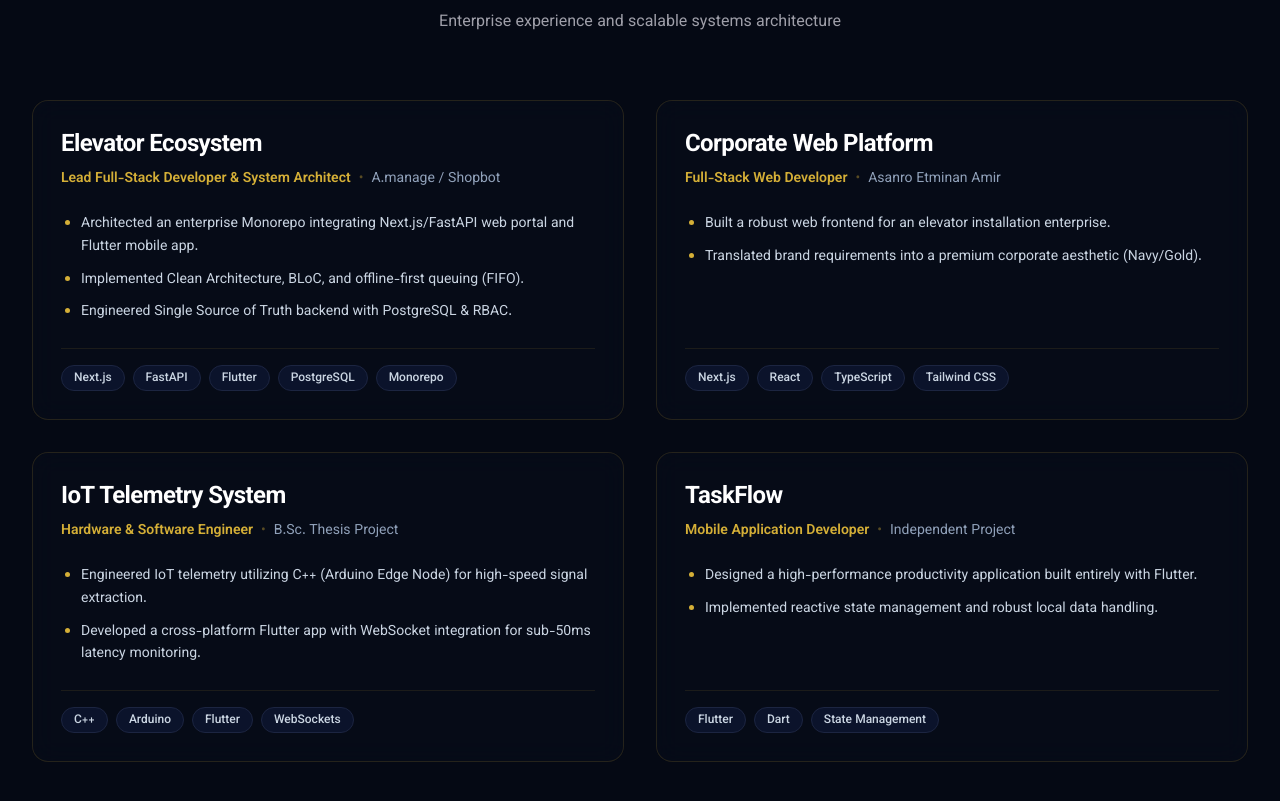
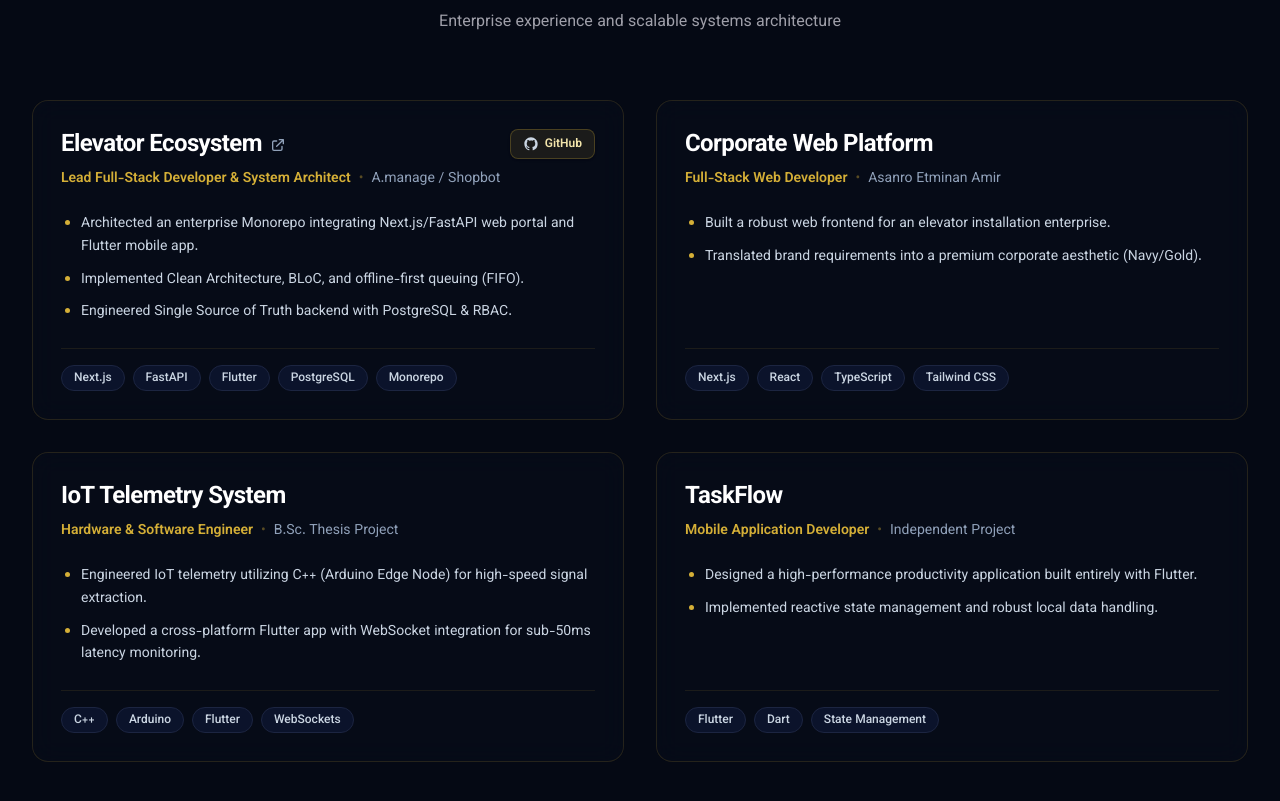
Before and after one commit to mahdimohebiiizm-stack/mahdi-portfolio, a Next.js app: page /en in a window 1280 px wide. Shown: the part 1662-2463 px from the top of the page. Built offline with nearby package versions, Linux system fonts and the light colour scheme; no server answers.

Commit message:
feat: add interactive github link for elevator ecosystem project

```diff
--- a/components/sections/Projects.tsx
+++ b/components/sections/Projects.tsx
@@ -22,7 +22,13 @@ export default function Projects({ dict }: ProjectsProps) {
         </FadeInUp>
 
         <div className="grid grid-cols-1 lg:grid-cols-2 gap-8 mt-16">
-          {dict.items.map((project, index) => (
+          {dict.items.map((project, index) => {
+            const projectLink =
+              "link" in project && typeof project.link === "string"
+                ? project.link
+                : undefined;
+
+            return (
               <FadeInUp
                 key={project.id}
                 delay={index * 0.12}
@@ -32,9 +38,61 @@ export default function Projects({ dict }: ProjectsProps) {
                   <div>
                     {/* Card Header */}
                     <div className="flex flex-col gap-2">
+                      <div className="flex items-start justify-between gap-4">
                         <h3 className="text-2xl font-bold text-white tracking-tight">
-                      {project.title}
+                          {projectLink ? (
+                            <a
+                              href={projectLink}
+                              target="_blank"
+                              rel="noopener noreferrer"
+                              className="hover:text-gold transition-colors inline-flex items-center gap-2 group/title"
+                            >
+                              <span>{project.title}</span>
+                              <svg
+                                className="w-4 h-4 text-slate-400 group-hover/title:text-gold transition-transform group-hover/title:translate-x-0.5 group-hover/title:-translate-y-0.5"
+                                fill="none"
+                                viewBox="0 0 24 24"
+                                stroke="currentColor"
+                                strokeWidth={2}
+                                aria-hidden="true"
+                              >
+                                <path
+                                  strokeLinecap="round"
+                                  strokeLinejoin="round"
+                                  d="M10 6H6a2 2 0 00-2 2v10a2 2 0 002 2h10a2 2 0 002-2v-4M14 4h6m0 0v6m0-6L10 14"
+                                />
+                              </svg>
+                            </a>
+                          ) : (
+                            project.title
+                          )}
                         </h3>
+
+                        {projectLink && (
+                          <a
+                            href={projectLink}
+                            target="_blank"
+                            rel="noopener noreferrer"
+                            className="inline-flex items-center gap-1.5 px-3 py-1.5 rounded-lg border border-gold/25 bg-gold/10 text-gold-light hover:bg-gold/20 hover:border-gold/50 transition-all text-xs font-semibold shrink-0 group/repo shadow-sm"
+                            aria-label={`View ${project.title} repository`}
+                          >
+                            <svg
+                              className="w-4 h-4 text-slate-300 group-hover/repo:text-gold transition-colors"
+                              fill="currentColor"
+                              viewBox="0 0 24 24"
+                              aria-hidden="true"
+                            >
+                              <path
+                                fillRule="evenodd"
+                                clipRule="evenodd"
+                                d="M12 2C6.477 2 2 6.484 2 12.017c0 4.425 2.865 8.18 6.839 9.504.5.092.682-.217.682-.483 0-.237-.008-.868-.013-1.703-2.782.605-3.369-1.343-3.369-1.343-.454-1.158-1.11-1.466-1.11-1.466-.908-.62.069-.608.069-.608 1.003.07 1.53 1.032 1.53 1.032.892 1.53 2.341 1.088 2.91.832.092-.647.35-1.088.636-1.338-2.22-.253-4.555-1.113-4.555-4.951 0-1.093.39-1.988 1.029-2.688-.103-.253-.446-1.272.098-2.65 0 0 .84-.27 2.75 1.026A9.564 9.564 0 0112 6.844c.85.004 1.705.115 2.504.337 1.909-1.296 2.747-1.027 2.747-1.027.546 1.379.202 2.398.1 2.651.64.7 1.028 1.595 1.028 2.688 0 3.848-2.339 4.695-4.566 4.943.359.309.678.92.678 1.855 0 1.338-.012 2.419-.012 2.747 0 .268.18.58.688.482A10.019 10.019 0 0022 12.017C22 6.484 17.522 2 12 2z"
+                              />
+                            </svg>
+                            <span>GitHub</span>
+                          </a>
+                        )}
+                      </div>
+
                       <div className="flex flex-wrap items-center gap-2 text-sm">
                         <span className="font-semibold text-gold">
                           {project.role}
@@ -69,7 +127,8 @@ export default function Projects({ dict }: ProjectsProps) {
                   </div>
                 </GlassCard>
               </FadeInUp>
-          ))}
+            );
+          })}
         </div>
       </Container>
     </section>
--- a/dictionaries/ar.json
+++ b/dictionaries/ar.json
@@ -81,6 +81,7 @@
         "title": "Elevator Ecosystem",
         "role": "مطور رئيسي ومهندس أنظمة",
         "organization": "A.manage / Shopbot",
+        "link": "https://github.com/mahdimohebiiizm-stack/elevator-ecosystem",
         "description": [
           "هندسة مستودع موحد (Monorepo) يجمع بين بوابة Next.js/FastAPI وتطبيق Flutter.",
           "تطبيق Clean Architecture ونمط BLoC وتدفق بيانات Offline-First بترتيب FIFO.",
--- a/dictionaries/en.json
+++ b/dictionaries/en.json
@@ -81,6 +81,7 @@
         "title": "Elevator Ecosystem",
         "role": "Lead Full-Stack Developer & System Architect",
         "organization": "A.manage / Shopbot",
+        "link": "https://github.com/mahdimohebiiizm-stack/elevator-ecosystem",
         "description": [
           "Architected an enterprise Monorepo integrating Next.js/FastAPI web portal and Flutter mobile app.",
           "Implemented Clean Architecture, BLoC, and offline-first queuing (FIFO).",
--- a/dictionaries/fa.json
+++ b/dictionaries/fa.json
@@ -81,6 +81,7 @@
         "title": "Elevator Ecosystem",
         "role": "Lead Full-Stack Developer & System Architect",
         "organization": "A.manage / Shopbot",
+        "link": "https://github.com/mahdimohebiiizm-stack/elevator-ecosystem",
         "description": [
           "معماری مونو‌ریپوی سازمانی یکپارچه‌کننده پورتال وب Next.js/FastAPI و اپلیکیشن موبایل Flutter.",
           "پیاده‌سازی Clean Architecture، الگوی BLoC و صف‌بندی Offline-First با ساختار FIFO.",
--- a/dictionaries/ru.json
+++ b/dictionaries/ru.json
@@ -81,6 +81,7 @@
         "title": "Elevator Ecosystem",
         "role": "Ведущий Full-Stack разработчик и архитектор",
         "organization": "A.manage / Shopbot",
+        "link": "https://github.com/mahdimohebiiizm-stack/elevator-ecosystem",
         "description": [
           "Архитектура корпоративного монорепозитория: портал Next.js/FastAPI и мобильное приложение Flutter.",
           "Реализация Clean Architecture, паттерна BLoC и очереди Offline-First (FIFO).",
--- a/dictionaries/zh.json
+++ b/dictionaries/zh.json
@@ -81,6 +81,7 @@
         "title": "Elevator Ecosystem",
         "role": "全栈开发负责人兼系统架构师",
         "organization": "A.manage / Shopbot",
+        "link": "https://github.com/mahdimohebiiizm-stack/elevator-ecosystem",
         "description": [
           "主导企业级 Monorepo 架构，无缝集成 Next.js/FastAPI 门户与 Flutter 移动端。",
           "贯彻整洁架构、BLoC 状态管理与基于 FIFO 的离线队列机制。",
```
Also changed, not shown: public/sw.js, 1 other file (tests, documents, lock files or other folders). Lines whose indentation alone changed are shown as unchanged.
